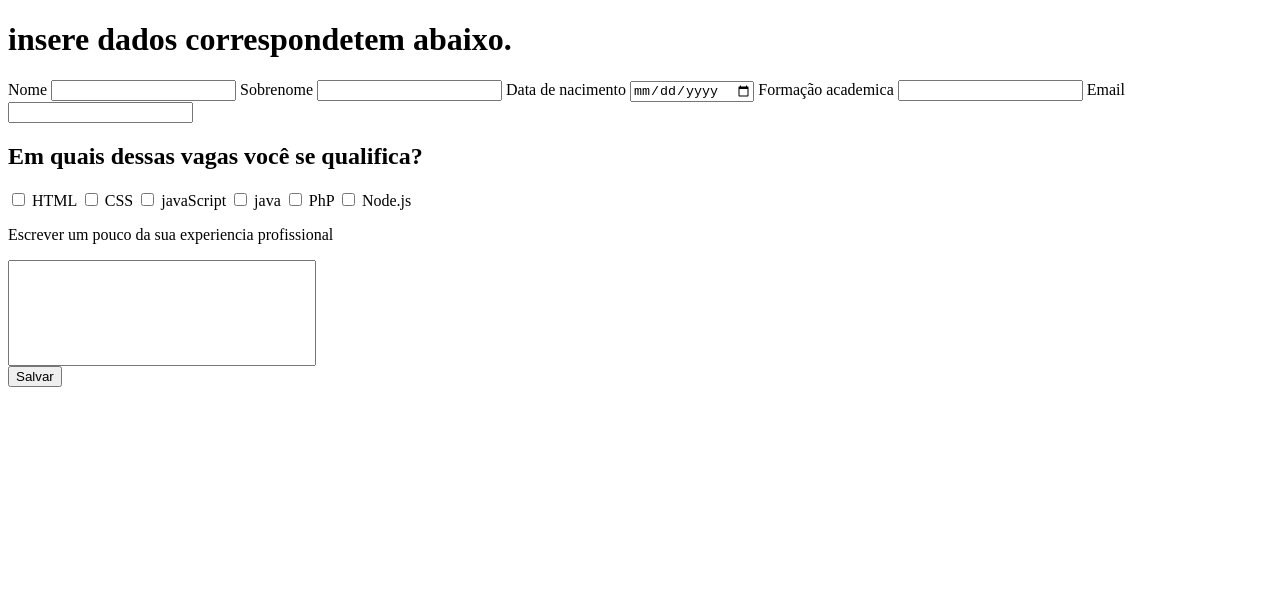
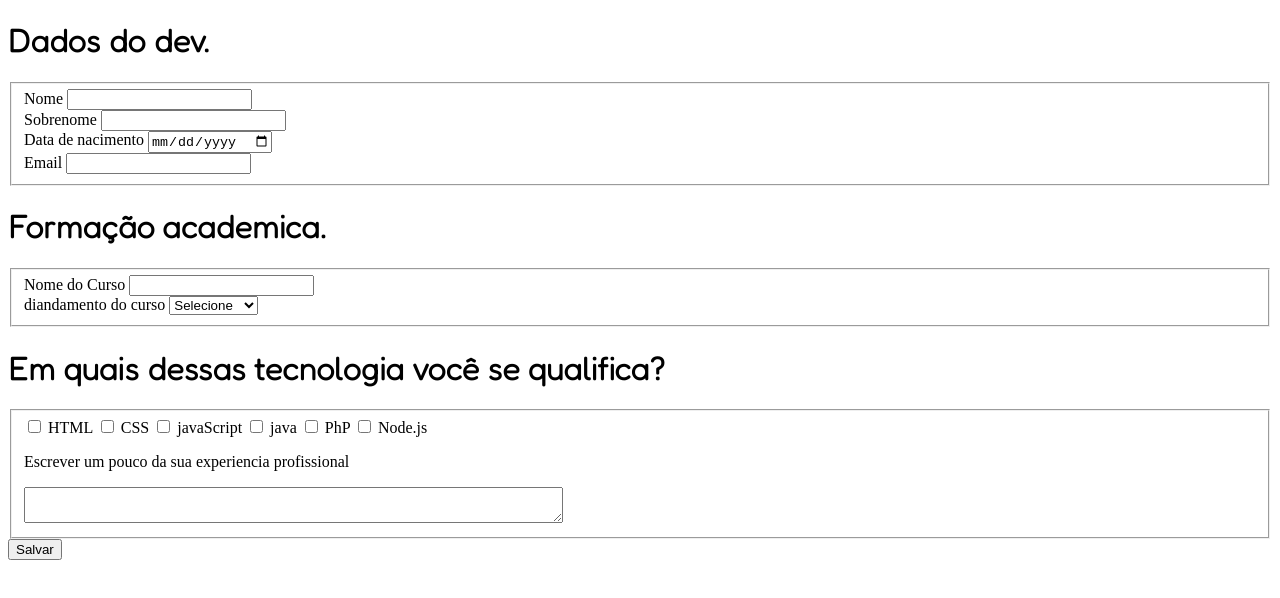
Before and after one commit to jhosoan/cadastro, a plain HTML site: page cadastro.html in a window 1280 px wide. Drawn offline with Linux system fonts and the light colour scheme.

Commit message:
html atalizado

```diff
--- a/cadastro.html
+++ b/cadastro.html
@@ -4,27 +4,61 @@
     <meta charset="UTF-8">
     <meta http-equiv="X-UA-Compatible" content="IE=edge">
     <meta name="viewport" content="width=device-width, initial-scale=1.0">
+    <link rel="preconnect" href="https://fonts.googleapis.com">
+<link rel="preconnect" href="https://fonts.gstatic.com" crossorigin>
+<link href="https://fonts.googleapis.com/css2?family=Fredoka:wght@300&display=swap" rel="stylesheet">
     <link rel="stylesheet" href="style.css">
     <title>cadastro</title>
 
 </head>
 <body>
-    <h1>insere dados correspondetem abaixo.</h1>
+    <h1>Dados do dev. </h1>
+
+
     <div class="dados">
+        <fieldset>
+            <form>
                 <span>Nome</span>
                 <input type="text">
+            </form>
+            <form action="">
                 <span>Sobrenome</span>
                 <input type="text">
+
+            </form>
+            <form action="">
                 <span>Data de nacimento</span>
                 <input type="date" name="" id="">
-        <span>Formação academica</span>
-        <input type="text">
+
+            </form>
+
+            <form>
                 <span>Email</span>
                 <input type="email" name="" id="">
 
+            </form>
 
+        </fieldset>
+        <h1>Formação academica.</h1>
+        <fieldset>
+            <form>
+                <span>Nome do Curso</span>
+                <input type="text">
+
+            </form>
+            <label for="">diandamento do curso</label>
+            <select name="Selecione" id="">
+                <option selected disabled value="Selecione">Selecione</option>
+                <option value="">incompleto</option>
+                <option value="">andamento</option>
+                <option value="">completo</option>
+            </select>
+        </fieldset>
+
+        <h1>Em quais dessas tecnologia você se qualifica?</h1>
+        <fieldset>
             <div class="qualificacao">
-            <h2>Em quais dessas vagas você se qualifica?</h2>
+
                 <input type="checkbox" name="" id="">
                 <span>HTML</span>
                 <input type="checkbox" name="" id="">
@@ -40,11 +74,13 @@
 
             </div>
             <p>Escrever um pouco da sua experiencia profissional</p>
-        <input type="text" id="tamanho_descri">
+            <textarea row="1" style="width: 40em;"> </textarea>
             <div class="salvar">
 
+
+            </div>
+        </fieldset>
         <input type="button" value="Salvar">
-        </div>
 
 
     </div>
--- a/style.css
+++ b/style.css
@@ -1,4 +1,3 @@
-#tamanho_descri{
-    width: 300px;
-    height: 100px;
+h1{
+    font-family: 'Fredoka', sans-serif;
 }
```
Lines whose indentation alone changed are shown as unchanged.
